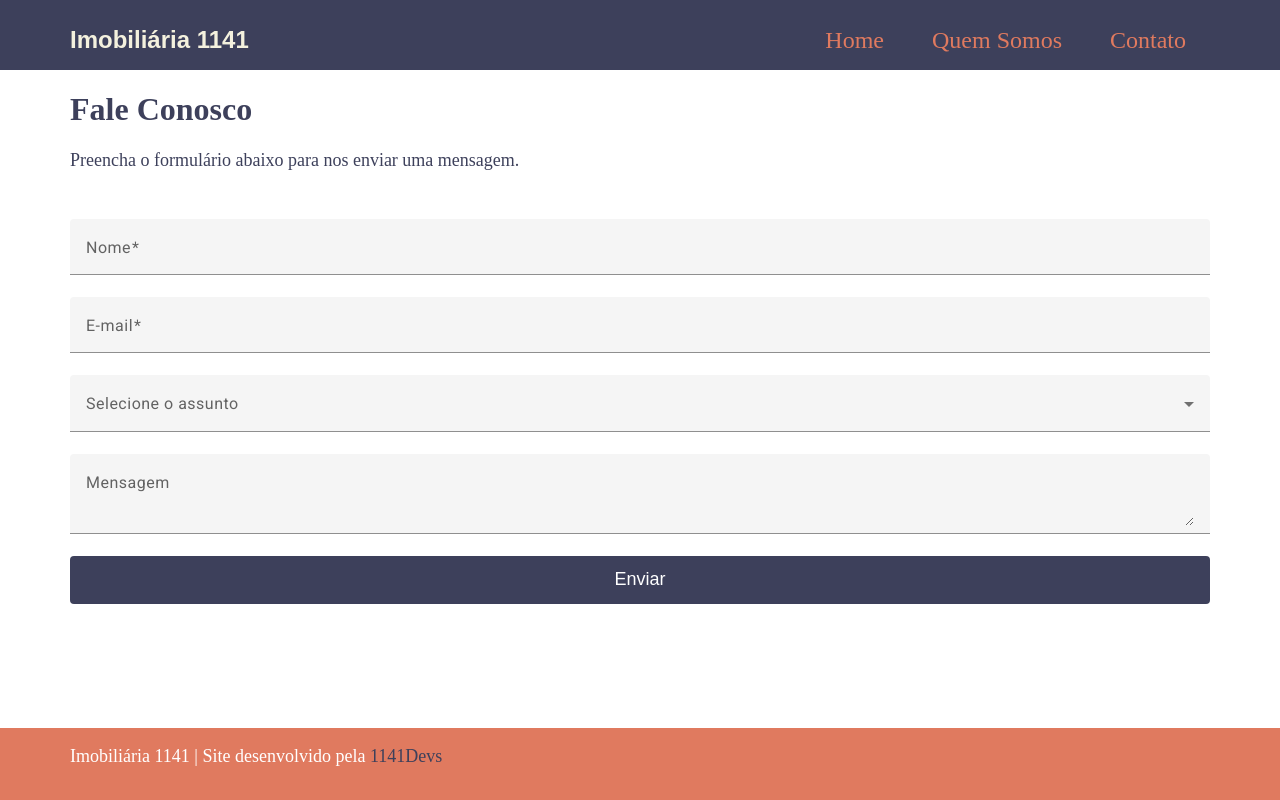
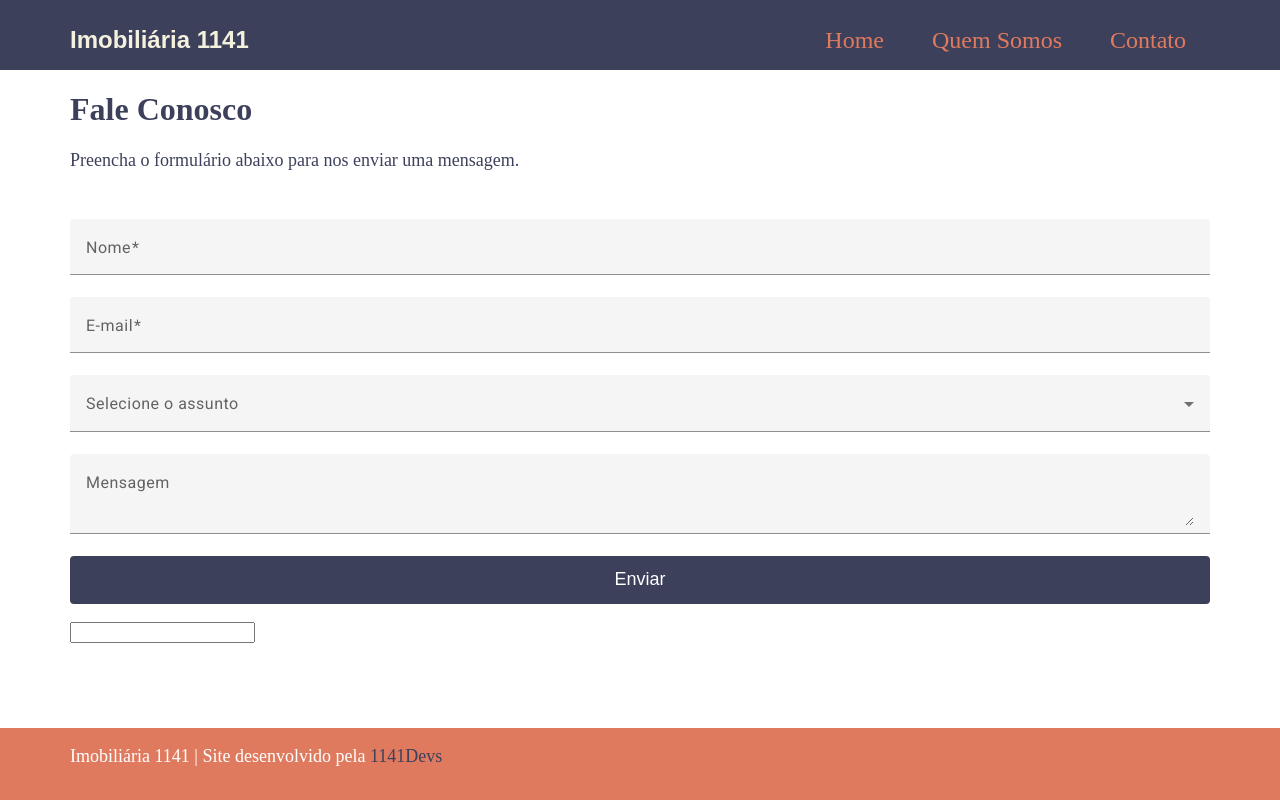
Before and after one commit to roofranklin/angular_1141, an Angular app: page /contato in a window 1280 px wide. Built offline with nearby package versions, Linux system fonts and the light colour scheme.

Commit message:
two way binding

```diff
--- a/src/app/contato/contato.component.html
+++ b/src/app/contato/contato.component.html
@@ -24,4 +24,7 @@
         <button mat-button (click)="onSubmitForm()">Enviar</button>
         <p>{{ formMessage }}</p>
     </form>
+    <!-- 2WAY DATA BINDING -->
+    <input [(ngModel)]="teste2WayBinding" />
+    <p>{{ teste2WayBinding }}</p>
 </div>
--- a/src/app/contato/contato.component.ts
+++ b/src/app/contato/contato.component.ts
@@ -1,4 +1,5 @@
 import { Component } from '@angular/core';
+import { FormsModule } from '@angular/forms';
 import {MatSelectModule} from '@angular/material/select';
 import {MatInputModule} from '@angular/material/input';
 import {MatFormFieldModule} from '@angular/material/form-field';
@@ -6,7 +7,7 @@ import {MatFormFieldModule} from '@angular/material/form-field';
 @Component({
   selector: 'app-contato',
   standalone: true,
-  imports: [MatSelectModule, MatInputModule, MatFormFieldModule],
+  imports: [MatSelectModule, MatInputModule, MatFormFieldModule, FormsModule],
   templateUrl: './contato.component.html',
   styleUrl: './contato.component.scss'
 })
@@ -16,4 +17,7 @@ export class ContatoComponent {
     public onSubmitForm() {
         return this.formMessage = 'Formulário enviado com sucesso!';
     }
+
+    // 2WAY DATA BINDING
+    public teste2WayBinding!: string;
 }
```
